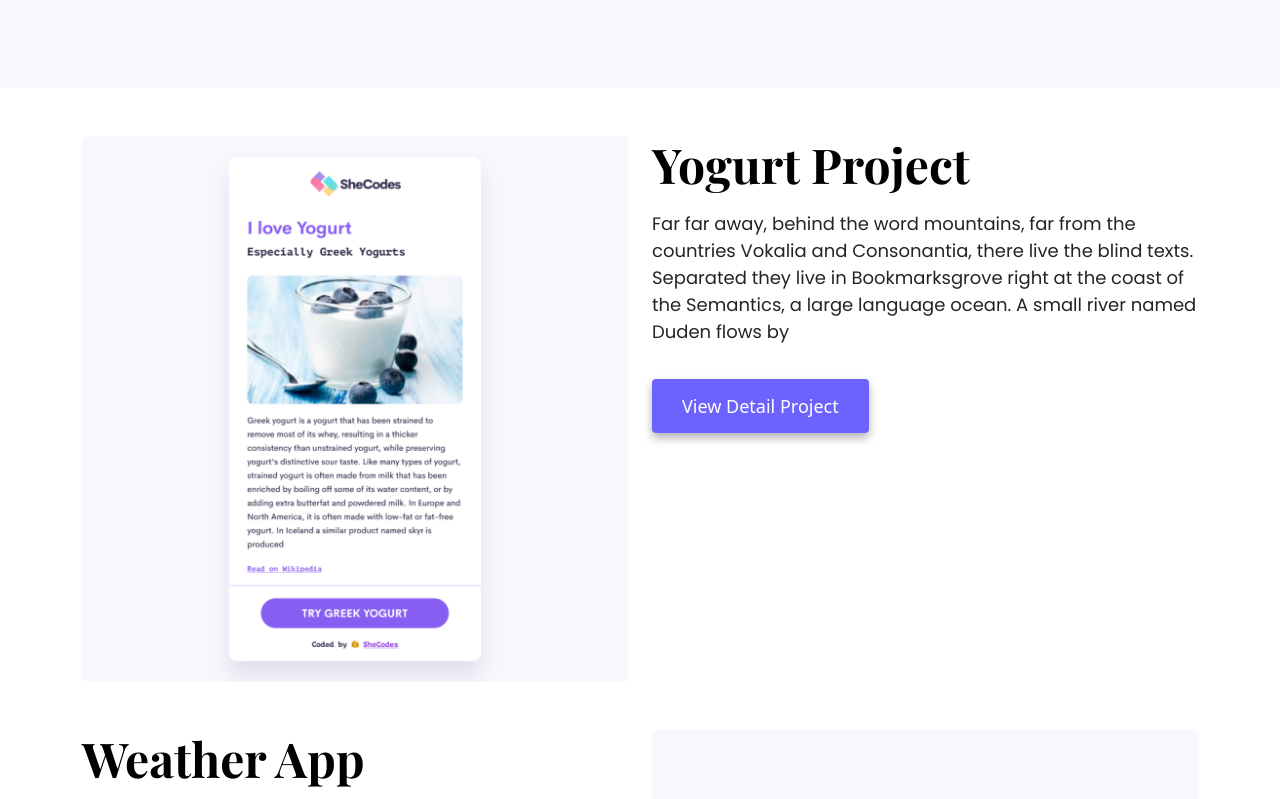
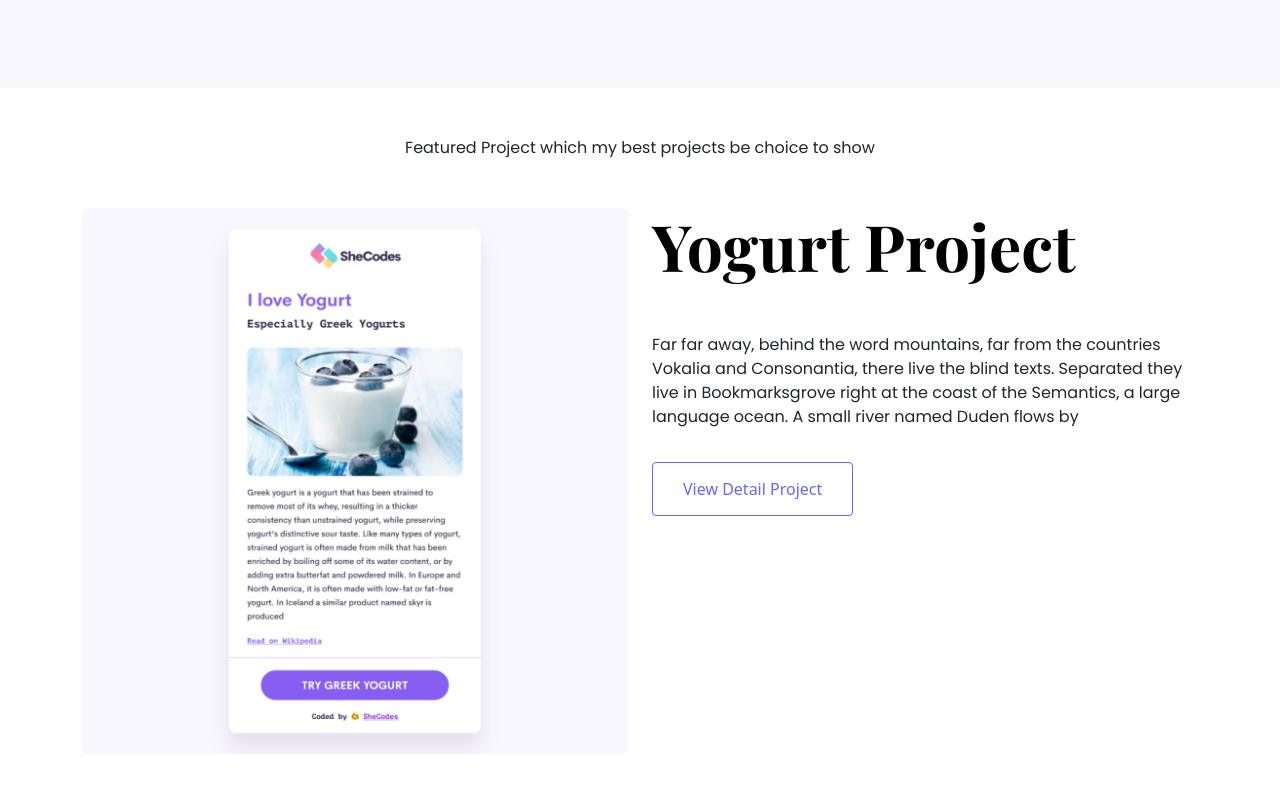
Before and after one commit to thatblondecodergirl/front-end-developer-maddie, a plain HTML site: page index.html in a window 1280 px wide. Shown: the part 760-1559 px from the top of the page. Drawn offline with nearby package versions, Linux system fonts and the light colour scheme.

Commit message:
styled buttons

```diff
--- a/index.html
+++ b/index.html
@@ -77,6 +77,9 @@
         >
       </div>
     </div>
+    <p class="text-center m-5">
+      Featured Project which my best projects be choice to show
+    </p>
     <div class="container">
       <div class="row mt-5 hp-des">
         <div class="col-sm-6">
@@ -87,7 +90,7 @@
           />
         </div>
         <div class="col-sm-6">
-          <h2 class="mb-3">Yogurt Project</h2>
+          <h2 class="mb-5">Yogurt Project</h2>
           <p>
             Far far away, behind the word mountains, far from the countries
             Vokalia and Consonantia, there live the blind texts. Separated they
@@ -95,7 +98,7 @@
             language ocean. A small river named Duden flows by
           </p>
           <div class="mt-5">
-            <a href="#" class="primary-link" title="Easy and free yoga app">
+            <a href="#" class="secondary-link" title="Easy and free yoga app">
               View detail project
             </a>
           </div>
@@ -113,7 +116,7 @@
           <div class="mb-5 mt-5">
             <a
               href="#"
-              class="primary-link"
+              class="secondary-link"
               title="stay updated on current weather reports and changes"
             >
               View detail project
@@ -145,7 +148,9 @@
             language ocean. A small river named Duden flows by
           </p>
           <div class="mb-5 mt-5">
-            <a href="#" class="primary-link" title=""> View detail project </a>
+            <a href="#" class="secondary-link" title="">
+              View detail project
+            </a>
           </div>
         </div>
       </div>
--- a/style.css
+++ b/style.css
@@ -27,7 +27,7 @@ h1 {
 }
 
 h2 {
-  font-size: 48px !important;
+  font-size: 64px !important;
 }
 
 h3 {
@@ -35,7 +35,7 @@ h3 {
 }
 
 p {
-  font-size: 18px;
+  font-size: 16px;
   line-height: 1.5;
   font-family: var(--paragraph-font-family);
 }
@@ -64,7 +64,7 @@ p {
 
 .secondary-link {
   border-radius: 4px;
-  padding: 20px 15px;
+  padding: 15px 30px;
   text-decoration: none;
   text-transform: capitalize;
   color: var(--primary-color);
```
